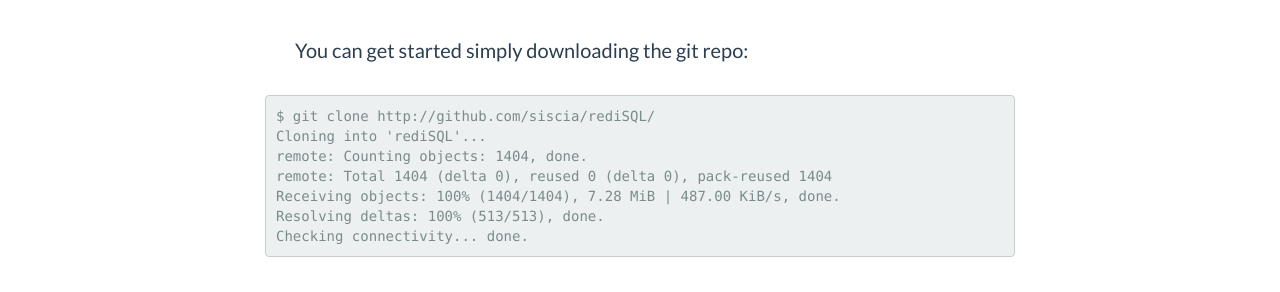
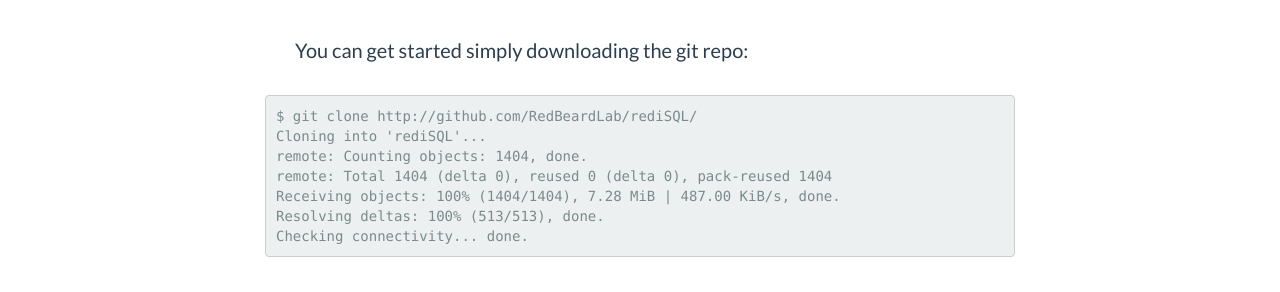
Before and after one commit to RedBeardLab/redbeardlab.github.io, a Jekyll site: the page built from _posts/2016-12-13-redisql.md, in a window 1280 px wide and 900 px high, scrolled down 3064 px. Shown: the part 152-444 px from the top of the window. Built offline with Jekyll 4.4.1, drawn with Linux system fonts in a browser that asks for light colours; some of the changed lines change nothing that is shown; some of the changed text lies outside the part shown.

Commit message:
add link and change from siscia to redbeadlab

````diff
--- a/_posts/2016-12-13-redisql.md
+++ b/_posts/2016-12-13-redisql.md
@@ -5,7 +5,7 @@
 
 ## Redis + SQLite = RediSQL
 
-Today, RedBeardLab is glad to annouces it's first redis module, RediSQL.
+Today, RedBeardLab is glad to annouces it's first redis module, [RediSQL][redisql].
 
 ## Motivation
 
@@ -13,7 +13,7 @@
 
 However, sometimes, we wish to have the simplicity of redis and a more structured approach to the data we save.
 
-From this wish, RediSQL is born.
+From this wish, [RediSQL][redisql] is born.
 
 ## Technically
 
@@ -74,7 +74,7 @@
 You can get started simply downloading the git repo:
 
 ```
-$ git clone http://github.com/siscia/rediSQL/
+$ git clone http://github.com/RedBeardLab/rediSQL/
 Cloning into 'rediSQL'...
 remote: Counting objects: 1404, done.
 remote: Total 1404 (delta 0), reused 0 (delta 0), pack-reused 1404
@@ -197,18 +197,17 @@
 
 Or you may start
 
-<iframe src="https://ghbtns.com/github-btn.html?user=siscia&repo=rediSQL&type=star&count=true&size=large" frameborder="0" scrolling="0" width="160px" height="30px"></iframe>
+<iframe src="https://ghbtns.com/github-btn.html?user=RedBeardLab&repo=rediSQL&type=star&count=true&size=large" frameborder="0" scrolling="0" width="160px" height="30px"></iframe>
 
 or fork
 
-<iframe src="https://ghbtns.com/github-btn.html?user=siscia&repo=rediSQL&type=fork&count=true&size=large" frameborder="0" scrolling="0" width="160px" height="30px"></iframe>
+<iframe src="https://ghbtns.com/github-btn.html?user=RedBeardLab&repo=rediSQL&type=fork&count=true&size=large" frameborder="0" scrolling="0" width="160px" height="30px"></iframe>
 
 
-the project on github.
+the project on [github][redisql].
 
 
 
 If you subscribe (bottom right), you will also receive our "Little introduction to distributed, highly scalable, fault tolerant system."
 
-[effe]: https://github.com/siscia/effe
-[effe-tool]: https://github.com/siscia/effe-tool
+[redisql]: https://github.com/RedBeardLab/rediSQL
````
